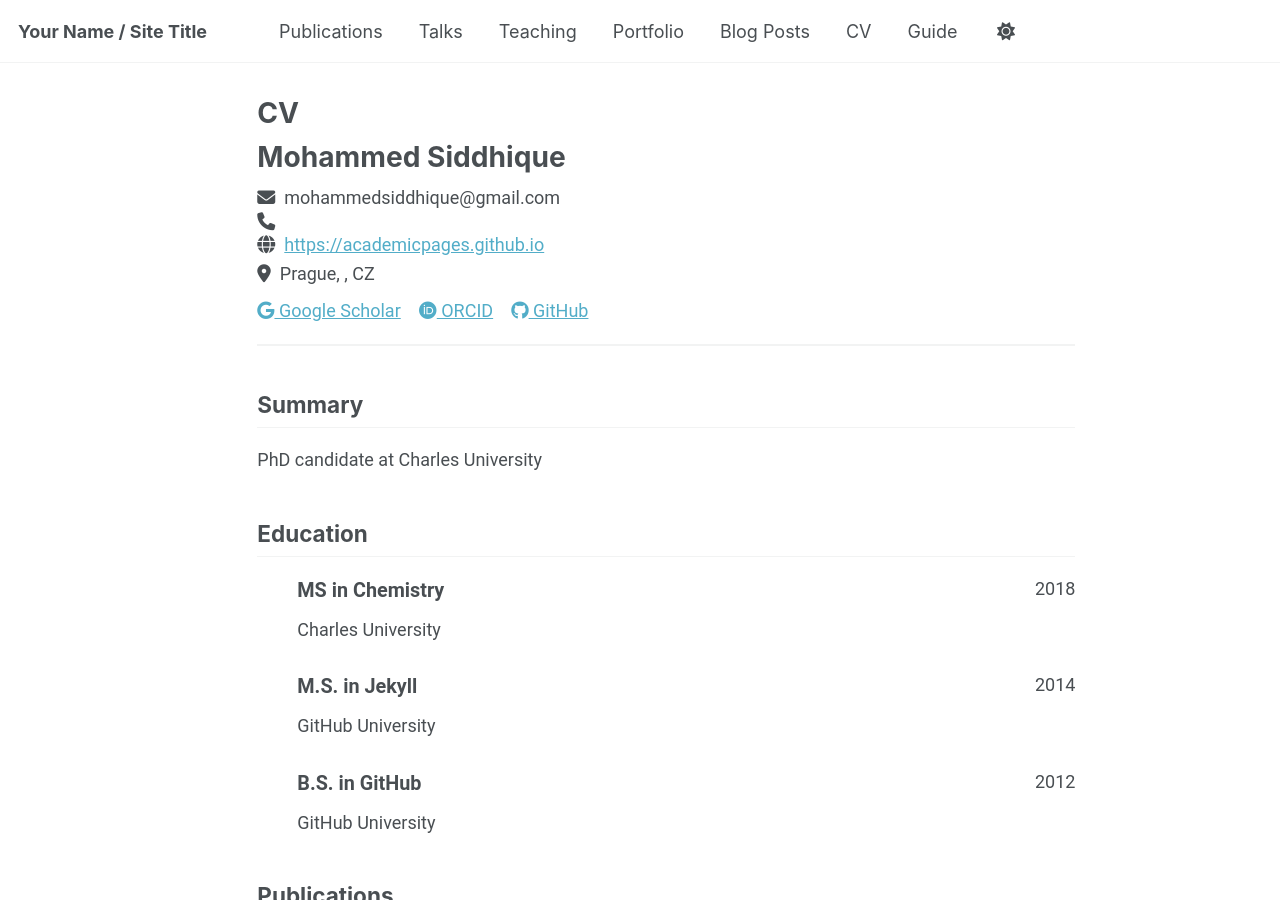
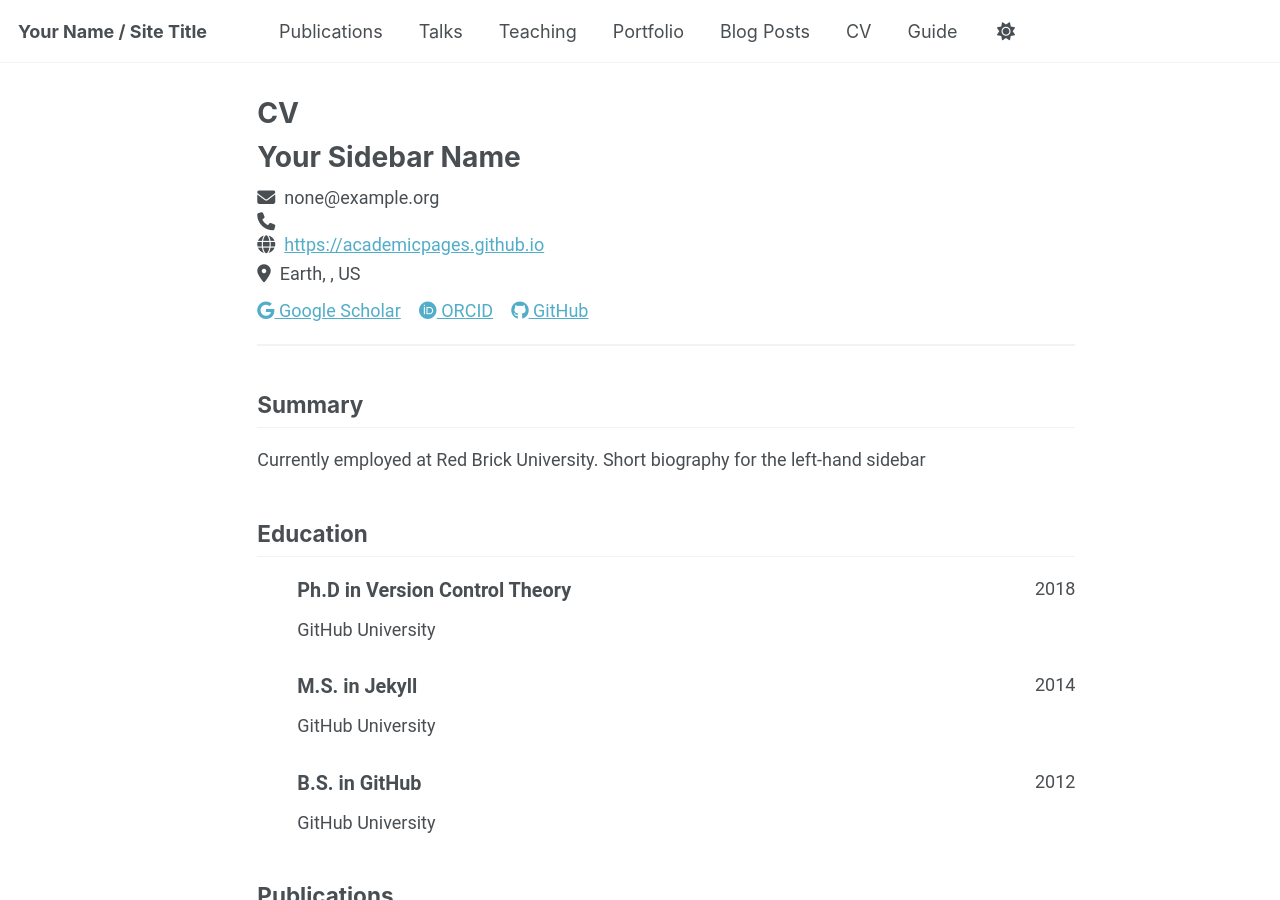
Before and after one commit to mosique/mosique.github.io, a Jekyll site: the page built from _pages/cv-json.md, in a window 1280 px wide and 900 px high. Built offline with Jekyll 4.4.1, drawn with Linux system fonts in a browser that asks for light colours; a script that is not in the unit is left out.

Commit message:
made cv.json original

```diff
--- a/_data/cv.json
+++ b/_data/cv.json
@@ -1,15 +1,15 @@
 {
   "basics": {
-    "name": "Mohammed Siddhique",
-    "email": "mohammedsiddhique@gmail.com",
+    "name": "Your Sidebar Name",
+    "email": "none@example.org",
     "phone": "",
     "website": "https://academicpages.github.io",
-    "summary": "PhD candidate at Charles University",
+    "summary": "Currently employed at Red Brick University. Short biography for the left-hand sidebar",
     "location": {
       "address": "",
       "postalCode": "",
-      "city": "Prague",
-      "countryCode": "CZ",
+      "city": "Earth",
+      "countryCode": "US",
       "region": ""
     },
     "profiles": [
@@ -33,8 +33,8 @@
   "work": [],
   "education": [
     {
-      "institution": "Charles University",
-      "area": "MS in Chemistry",
+      "institution": "GitHub University",
+      "area": "Ph.D in Version Control Theory",
       "studyType": "",
       "startDate": "",
       "endDate": "2018",
```
